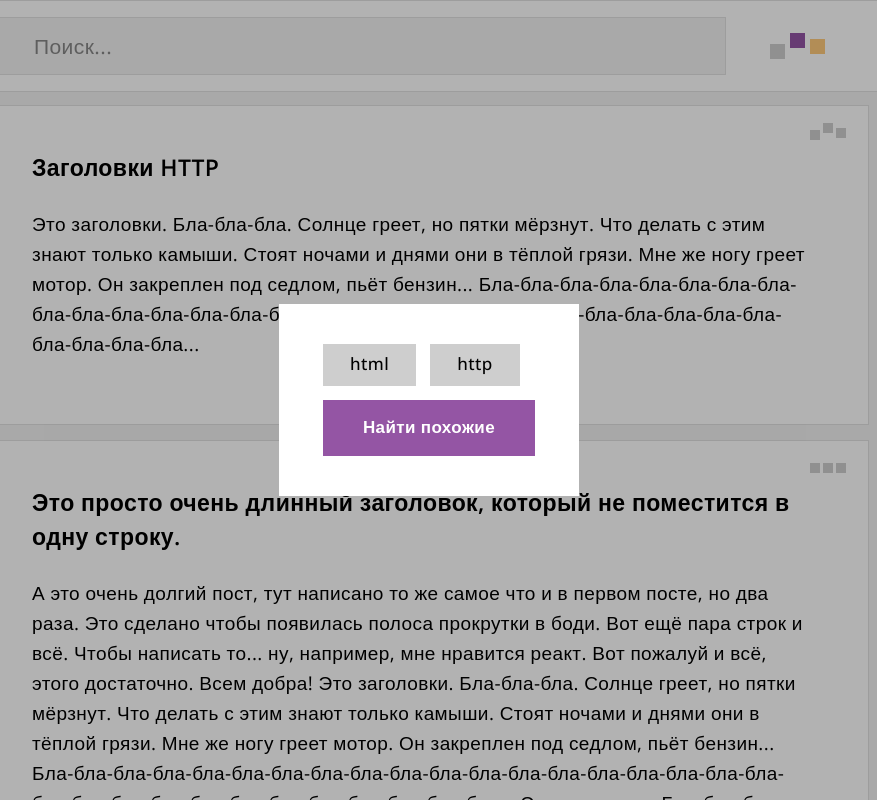
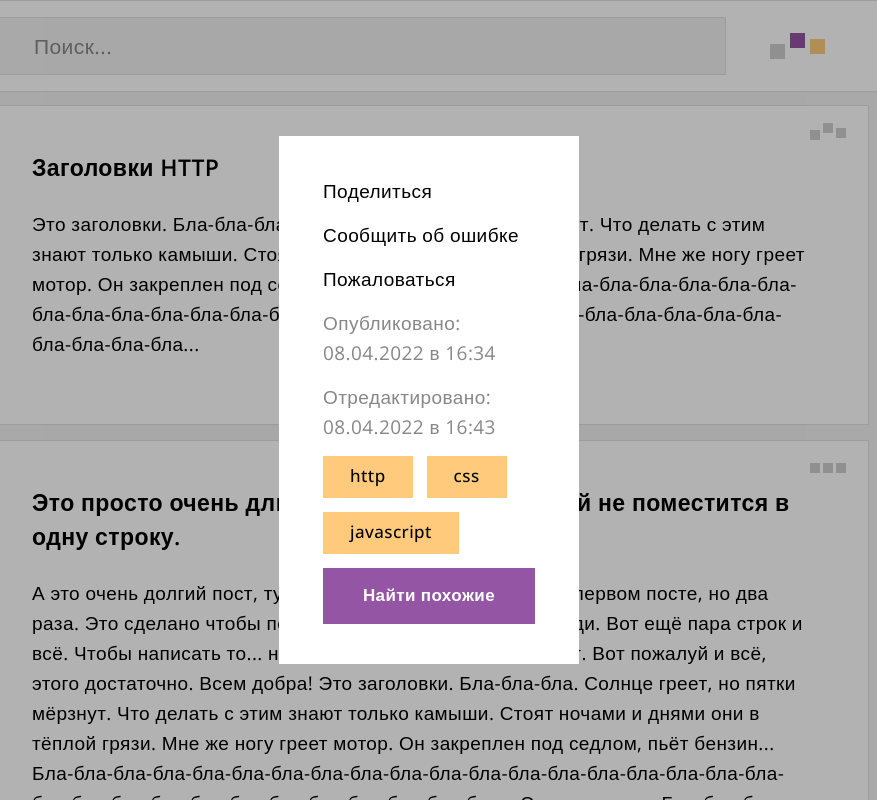
Before and after one commit to writingor/writingor, a React (Create React App) app: page / in a window 1280 px wide. Both pictures are taken after a click on the element 1040 px from the left and 127 px from the top of the page. Shown: the top 800 px of the page, without its empty margins (211-1088 px from the left). Built offline with nearby package versions, Linux system fonts and the light colour scheme.

Commit message:
Create list inside modal.

```diff
--- a/src/components/UI/check-box/KeyWordCheckbox.jsx
+++ b/src/components/UI/check-box/KeyWordCheckbox.jsx
@@ -11,6 +11,7 @@ const KeyWordCheckbox = ({ children, id, ...props }) => {
                 id={id}
                 name={id}
                 type={"checkbox"}
+                defaultChecked={props.checked}
                 value={props.checked}
                 onChange={props.toggleChecked}
             />
--- a/src/components/UI/check-box/KeyWordCheckbox.module.css
+++ b/src/components/UI/check-box/KeyWordCheckbox.module.css
@@ -14,7 +14,6 @@
     font-weight: 500;
     line-height: 22px;
     text-align: center;
-
     text-overflow: ellipsis;
     color: #000000;
     background-color: #cecece;
--- a/src/components/UI/modal/PostModal.jsx
+++ b/src/components/UI/modal/PostModal.jsx
@@ -1,20 +1,21 @@
-import React, { useState } from 'react';
+import React, { useEffect, useState } from 'react';
 import MainButton from '../button/MainButton';
 import KeyWordCheckbox from '../check-box/KeyWordCheckbox';
 import './post-modal.css';
 
 
-const PostModal = ({active, setActive, postItem}) => {
+const PostModal = ({ active, setActive, postItem }) => {
     // Использую хук useState для изменения состояния параметра checked в чекбоксе.
-    const [checked, setChecked] = useState(false);
+    const [checked, setChecked] = useState(true);
+    // Меняю значение при клике.
     const toggleChecked = () => {
-      setChecked(!checked);
+        setChecked(!checked);
     };
     // Перебираю с помощью map полученный массив tags из пропрса postItem и принимаю пропс позицию.
-    const postTags = postItem.tags.map((tag, pos) => {
+    const postTags = postItem.tags.map((tag) => {
         return (
             // Составляю уникальный id (для связываеия лейбла и инпута) из айди поста и значения тега.
-            <KeyWordCheckbox key={pos} id={postItem.id + tag} value={checked} onChange={toggleChecked}>{tag}</KeyWordCheckbox>
+            <KeyWordCheckbox key={postItem.id + tag} id={postItem.id + tag} checked={checked} onChange={toggleChecked}>{tag}</KeyWordCheckbox>
         );
     });
 
@@ -23,6 +24,13 @@ const PostModal = ({active, setActive, postItem}) => {
         // она нахрдится в компоненте PostItem, так как эта переменная используется и для кнопки в посте.
         <div className={active ? 'post-modal active' : 'post-modal'} onClick={() => setActive(false)}>
             <div className={active ? 'post-modal__content active' : 'post-modal__content'} onClick={e => e.stopPropagation()}>
+                <ul className='post-modal__ul'>
+                    <li className='post-modal__li'><button className='post-modal__button' href="#" onClick={(e) => e.preventDefault}>Поделиться</button></li>
+                    <li className='post-modal__li'><button className='post-modal__button' href="#" onClick={(e) => e.preventDefault}>Сообщить об ошибке</button></li>
+                    <li className='post-modal__li'><button className='post-modal__button' href="#" onClick={(e) => e.preventDefault}>Пожаловаться</button></li>
+                    <li className='post-modal__li'><p className='post-modal__info'>Опубликовано: <span>08.04.2022 в 16:34</span></p></li>
+                    <li className='post-modal__li'><p className='post-modal__info'>Отредактировано: <span>08.04.2022 в 16:43</span></p></li>
+                </ul>
                 <div className="post-modal__checkbox">{postTags}</div>
                 <MainButton>Найти похожие</MainButton>
             </div>
--- a/src/components/UI/modal/post-modal.css
+++ b/src/components/UI/modal/post-modal.css
@@ -29,14 +29,42 @@
     background-color: #ffffff;
     transform: scale(0);
     transition: all 100ms linear;
-    overflow: hidden;
 }
 
 .post-modal__content.active {
     transform: scale(1);
 }
 
+.post-modal__ul {
+    margin-bottom: 14px;
+}
+
+.post-modal__li {
+    margin-bottom: 14px;
+}
+
+.post-modal__li:last-child {
+    margin-bottom: 0px;
+}
+
+.post-modal__button {
+    color: #000000;
+    font-size: 19px;
+    font-weight: 500;
+    line-height: 30px;
+    background-color: transparent;
+}
+
+.post-modal__info {
+    color: #878787;
+    font-size: 19px;
+    font-weight: 400;
+    line-height: 30px;
+    word-wrap: nowrap;
+}
+
 .post-modal__checkbox {
     display: flex;
     flex-wrap: wrap;
+    overflow: hidden;
 }
--- a/src/components/header/Header.jsx
+++ b/src/components/header/Header.jsx
@@ -18,7 +18,7 @@ const Header = ({ filter, setFilter }) => {
                         onChange={e => setFilter(e.target.value)}
                     />
 
-                    <div className={css.headerlogo}>
+                    <div onClick={() => window.location.reload()} className={css.headerlogo}>
                         <div className={css.headerlogo__leftsquare}></div>
                         <div className={css.headerlogo__midsquare}></div>
                         <div className={css.headerlogo__rightsquare}></div>
--- a/src/components/header/Header.module.css
+++ b/src/components/header/Header.module.css
@@ -20,11 +20,11 @@
 .Header__search {
     display: inline-block;
     width: 100%;
-    padding: 14px 20px 14px 0px;
+    padding: 14px 20px 14px 20px;
     box-sizing: border-box;
     font-size: 21px;
     font-weight: 400;
-    text-indent: 44px;
+    text-indent: 24px;
     text-overflow: ellipsis;
     color: #878787;
     background-color: #f1f1f1;
--- a/src/components/hooks/usePosts.js
+++ b/src/components/hooks/usePosts.js
@@ -5,7 +5,7 @@ const usePosts = (posts, query) => {
 
     const searchedAndSortedPosts = useMemo(() => {
         return posts.filter(post => post.title.toLocaleLowerCase().includes(query.toLocaleLowerCase()));
-    }, [query]);
+    }, [query, posts]);
 
     return searchedAndSortedPosts;
 }
--- a/src/db/db_posts.js
+++ b/src/db/db_posts.js
@@ -9,7 +9,7 @@ const postsArray = [
             image: '',
             video: '',
         },
-        tags: ['html', 'http'],
+        tags: ['http', 'css', 'javascript'],
     },
     {
         id: 2,
```
